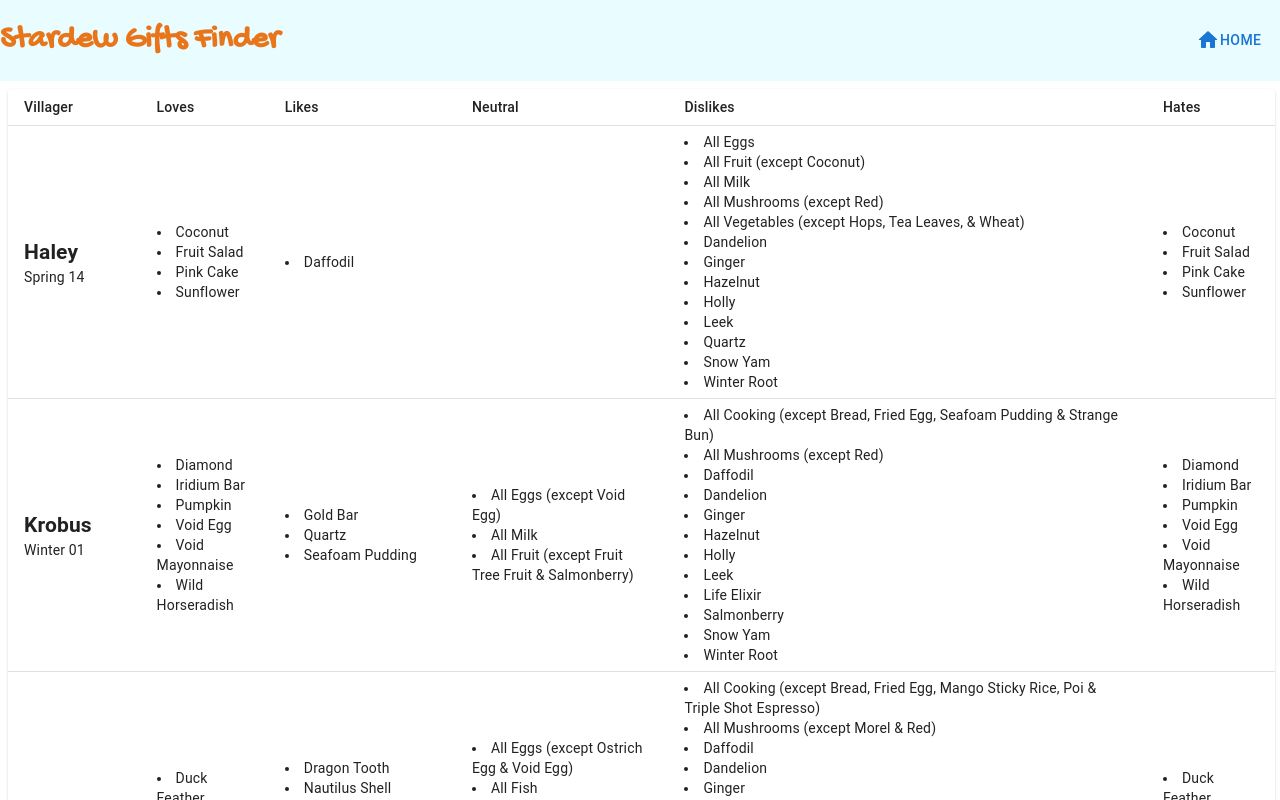
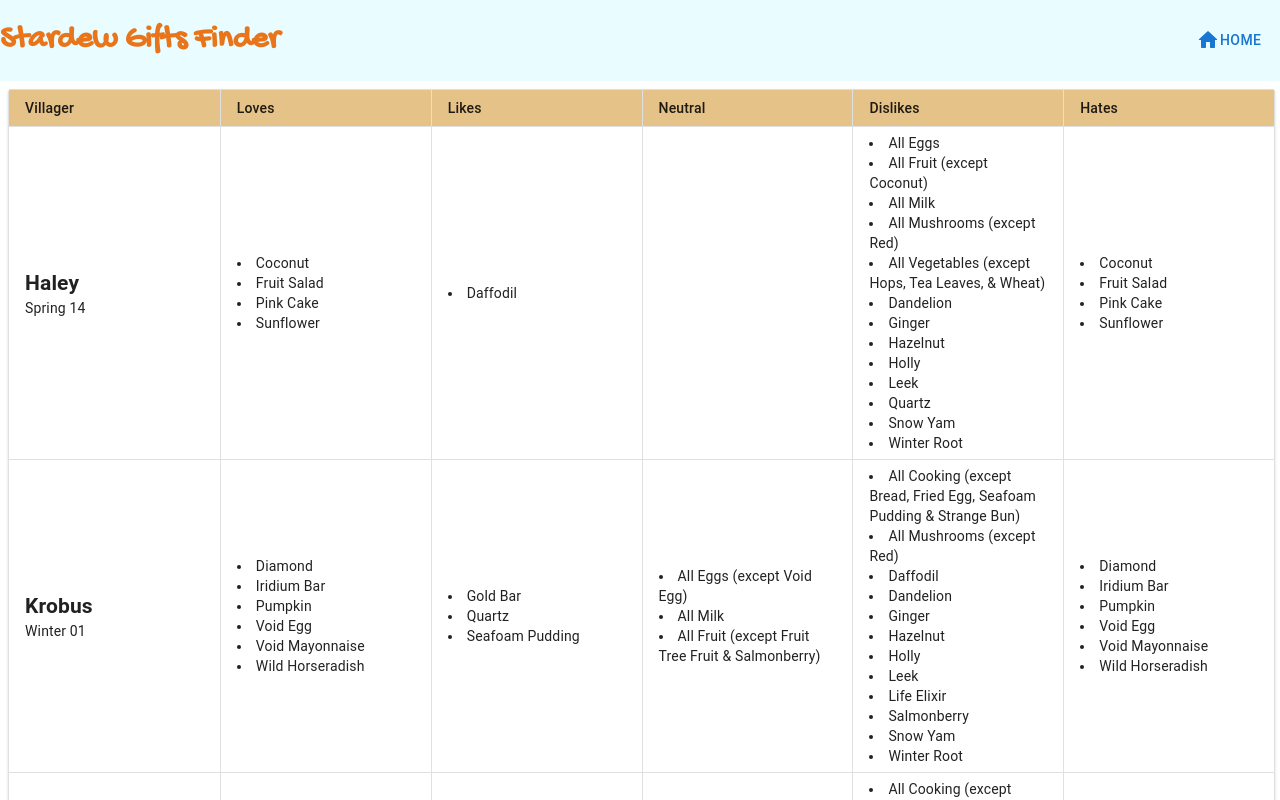
Before and after one commit to janellamarie/stardew-gifts-web, a React (Vite) app: page / in a window 1280 px wide. Shown: the top 800 px of the page. Built offline with nearby package versions, Linux system fonts and the light colour scheme.

Commit message:
Add styling to table

```diff
--- a/package.json
+++ b/package.json
@@ -12,6 +12,7 @@
   "dependencies": {
     "@emotion/react": "^11.11.4",
     "@emotion/styled": "^11.11.0",
+    "@material-ui/core": "^4.12.4",
     "@mui/icons-material": "^5.15.13",
     "@mui/material": "^5.15.13",
     "react": "^18.2.0",
--- a/src/App.tsx
+++ b/src/App.tsx
@@ -1,8 +1,17 @@
+import { makeStyles } from "@material-ui/core/styles";
 import { Button, Grid, Paper, TableContainer, Table, TableHead, TableRow, TableCell, TableBody } from '@mui/material'
 import HomeRoundedIcon from '@mui/icons-material/HomeRounded';
 import './App.css'
 
 import villagersJSON from './assets/data/villagers.json' // import villagers data
+
+const useStyles = makeStyles({
+  table: {
+    "& .MuiTableCell-root": {
+      border: "1px solid rgba(224, 224, 224, 1)"
+    }
+  }
+});
 
 export function Header() {
   return (
@@ -31,7 +40,7 @@
   }
 
   return (
-    <TableCell size='small'>
+    <TableCell size='small' style={{maxWidth:'100px'}}>
       {cells}
     </TableCell>
   )
@@ -64,17 +73,18 @@
 }
 
 export function DisplayData() {
+  const classes = useStyles();
   return (
     <TableContainer sx={{width:'99%', alignContent:'center', margin:1}} component={Paper}>
-      <Table size='small' stickyHeader>
+      <Table size='small' className={classes.table}>
         <TableHead>
-          <TableRow>
-            <TableCell variant='head'>Villager</TableCell>
-            <TableCell variant='head'>Loves</TableCell>
-            <TableCell variant='head'>Likes</TableCell>
-            <TableCell variant='head'>Neutral</TableCell>
-            <TableCell variant='head'>Dislikes</TableCell>
-            <TableCell variant='head'>Hates</TableCell>
+          <TableRow style={{backgroundColor:'#E5C287'}}>
+            <TableCell>Villager</TableCell>
+            <TableCell>Loves</TableCell>
+            <TableCell>Likes</TableCell>
+            <TableCell>Neutral</TableCell>
+            <TableCell>Dislikes</TableCell>
+            <TableCell>Hates</TableCell>
           </TableRow>
         </TableHead>
         <TableBody>
```
Also changed, not shown: 1 other file (tests, documents, lock files or other folders).
